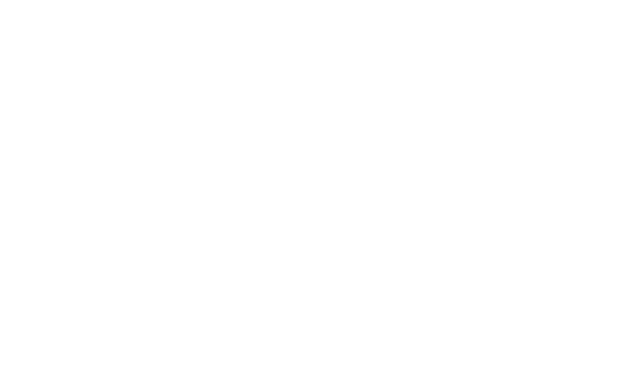
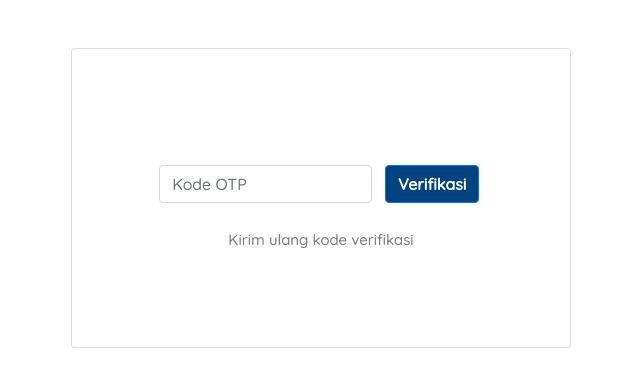
Before and after one commit to danielwetan/privy-frontend-pretest, a React (Create React App) app: page /auth/otp in a window 1280 px wide. Shown: the top 386 px of the page, without its empty margins (319-959 px from the left). Built offline with nearby package versions, Linux system fonts and the light colour scheme.

Commit message:
feature: OTP code UI

```diff
--- /dev/null
+++ b/src/pages/Otp.js
@@ -0,0 +1,75 @@
+import React, { useState } from 'react';
+import Button from '../components/Public/Button';
+import '../App.css';
+import axios from 'axios';
+import { Link } from 'react-router-dom';
+
+const Login = () => {
+  const [phoneNumber, setPhoneNumber] = useState("");
+  const [password, setPassword] = useState("");
+
+  const Login = e => {
+    e.preventDefault();
+    const data = {
+      phone: phoneNumber,
+      password: password,
+      latlong: "-",
+      device_token: "999",
+      device_type: 2,
+    }
+
+    console.log(data)
+
+    // axios({
+    //   method: "post",
+    //   url: "http://pretest-qa.dcidev.id/api/v1/oauth/sign_in",
+    //   data: data,
+    //   headers: {
+    //     'Content-Type': 'application/x-www-form-urlencoded'
+    //   },
+    // })
+    //   .then(res => {
+    //     console.log(res)
+    //   })
+    //   .catch(err => {
+    //     console.log(err)
+    //   })
+  }
+
+  return (
+    <div className="container d-flex justify-content-center mt-5">
+      <div className="row">
+
+        <div class="col-12">
+          <div class="card main-card align-items-center text-center py-5 px-2">
+            <div class="card-body" style={{
+              marginTop: "10%"
+            }}>
+              < form >
+                <div class="form-row">
+                  <div class="col-8">
+                    <input type="text" class="form-control" placeholder="Kode OTP" />
+                  </div>
+                  <div class="col-4">
+                    <button type="button" class="btn btn-primary btn-blue">Verifikasi</button>
+                  </div>
+                </div>
+                <div class="auth-msg mt-4">
+                  <span style={{
+                    fontSize: "15px",
+                    color: "#797a7e"
+                  }}
+                    onClick={() => console.log("Kirim ulang kode verifikasi")}
+                  >Kirim ulang kode verifikasi</span>
+                </div>
+              </form>
+            </div>
+          </div>
+        </div>
+
+      </div>
+    </div >
+  )
+}
+
+export default Login;
--- a/src/pages/Register.js
+++ b/src/pages/Register.js
@@ -61,7 +61,9 @@ const Register = () => {
                 <div className="form-group">
                   <input className="form-control" onChange={(e) => setCountry(e.target.value)} type="text" placeholder="Country" />
                 </div>
-                <Button text="Register" />
+                <Link to="/auth/otp">
+                  <Button text="Register" />
+                </Link>
                 <div className="mt-3">
                   <span>Already on Pretest? <Link to={'/auth/login'} className="auth-link"
                     href="login.html">Login</Link></span><br />
--- a/src/routes/index.js
+++ b/src/routes/index.js
@@ -1,5 +1,6 @@
 import Register from '../pages/Register';
 import Login from '../pages/Login';
+import Otp from '../pages/Otp';
 
 const Routes = [
   {
@@ -11,6 +12,11 @@ const Routes = [
     name: 'Login',
     path: '/auth/login',
     component: Login,
+  },
+  {
+    name: 'Otp',
+    path: '/auth/otp',
+    component: Otp,
   }
 ]
 
```
